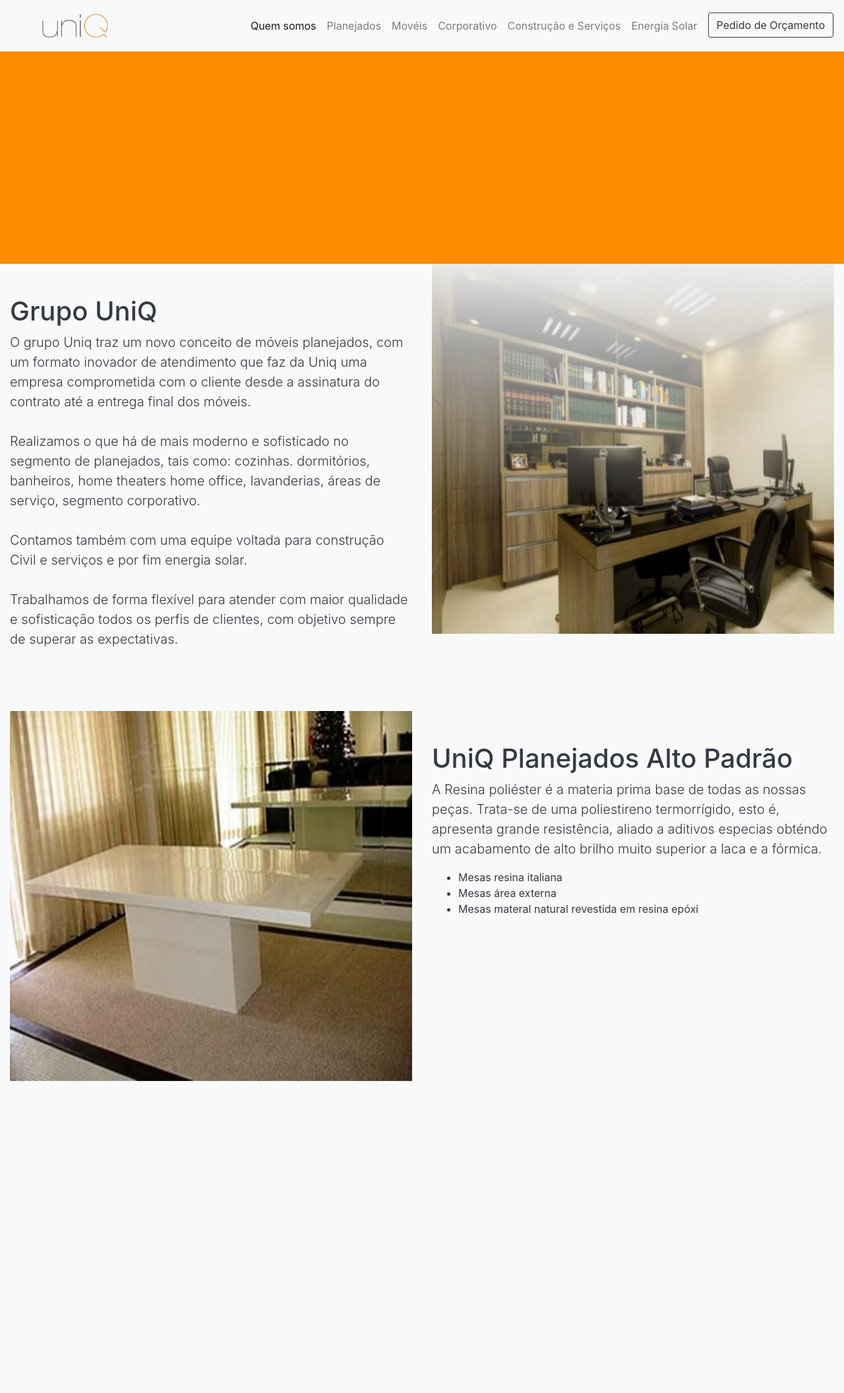
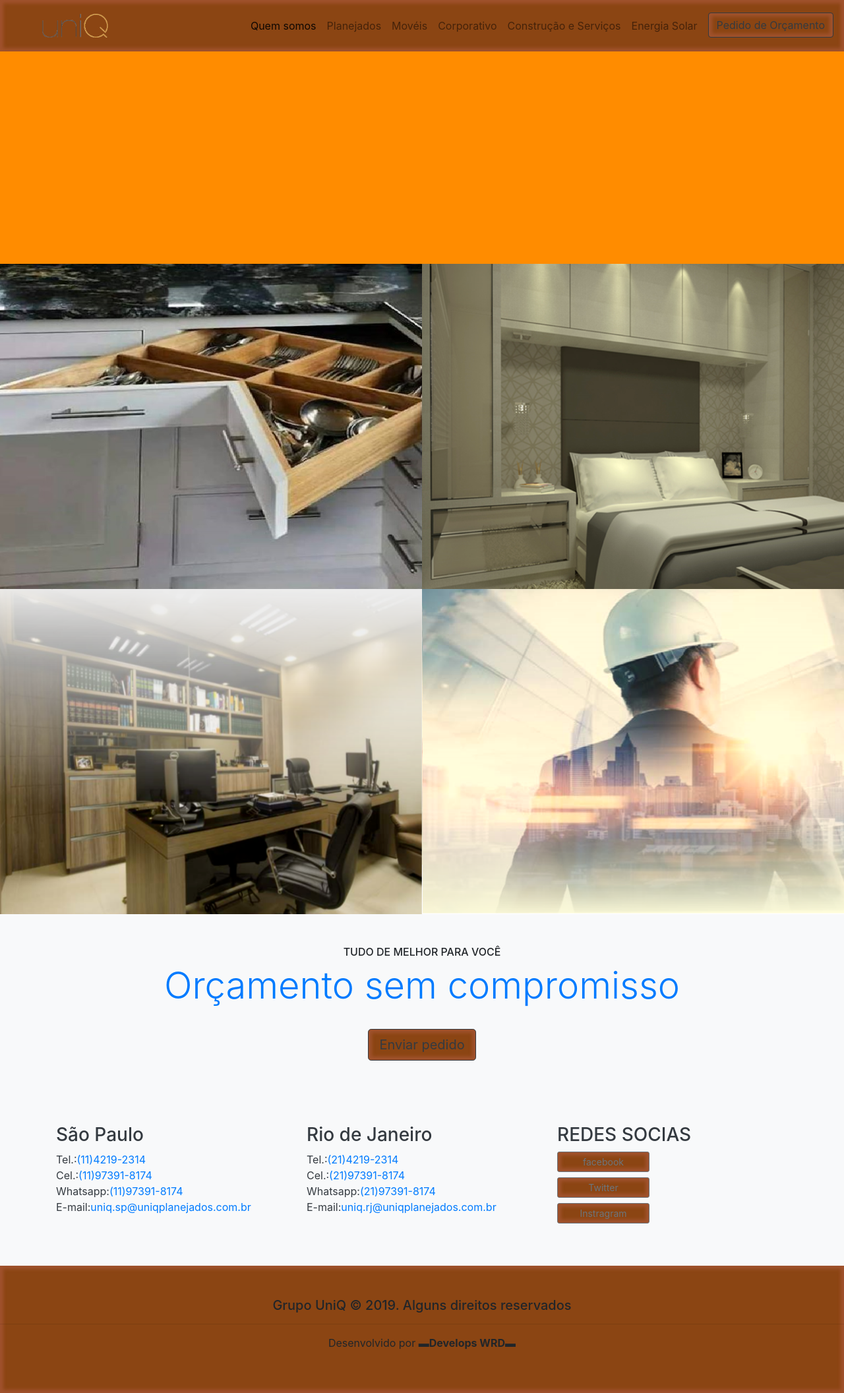
Before and after one commit to willtbnn/UniQ, a PHP site: page / in a window 1280 px wide. Shown: the whole page at 66% size. Before the commit the page ends 1639 px from the top, so only its background shows below. Run offline with PHP 8.4, Linux system fonts and the light colour scheme.

Commit message:
Home melhorada, idealizando melhor site

```diff
--- a/assets/css/style.css
+++ b/assets/css/style.css
@@ -1,16 +1,53 @@
+body{
+
+}
+
 .box-shadow {
     box-shadow: 0 2px 4px 0 rgba(0,0,0,.05),
                 0 4px 8px 0 rgba(0,0,0,.05),
 }
+
 /* Aqui e a parte onde vai vim o JS, coloquei só para meu conteudo não fica colado no menu */
+.bgf{
+    /*background-color:#FF8C00; #8B4513 / #A0522D*/
+    background-color:#8B4513;
+    box-shadow: inset 0 0 5px 5px #A0522D ;
+}
 .rafael{
     background-color:#FF8C00;
     width:auto;
     height: 400px;
 }
+/*fim da area do JS Rafael*/
 
-
-.img-controle{
-    width:100px;
-    height: 100px;
+.planejados {
+    background-size:100% 100%;
+    background-image:url(../images/planejados.jpg);
+    background-repeat:no-repeat;
+    width:100%;
+    height: 30.8em;
 }
+.planejados:hover {
+    box-shadow: inset 10px 200px 200px 10px #fff;
+}
+.moveis {
+    background-size:100% 100%;
+    background-image:url(../images/52825826_564805314030104_2139161311345377280_n.png);
+    background-repeat:no-repeat;
+    width:100%;
+    height: 30.8em;
+}
+.corporativo {
+    background-size:100% 100%;
+    background-image:url(../images/empresas.png);
+    background-repeat:no-repeat;
+    width:100%;
+    height: 30.8em;
+}
+.servicos {
+    background-size:100% 100%;
+    background-image:url(../images/servicos.png);
+    background-repeat:no-repeat;
+    width:100%;
+    height: 30.8em;
+}
--- a/index.html
+++ b/index.html
@@ -9,12 +9,11 @@
         <title>UniQ</title>
     </head>
     <body>
-        <nav class="navbar navbar-expand-md navbar-light bg-light fixed-top py-3 box-shadow">
+        <nav class="navbar navbar-expand-md navbar-light bgf fixed-top py-3 box-shadow">
             <a class="navbar-brand ml-md-5" href="#"><img src="assets/images/slogan.png" style="width:100px;" /></a>
             <buttom class="navbar-toggler" data-toggle="collapse" data-target="#navbarMenu" aria-expanded="false" aria-label="Toggle navigation">
                 <span class="navbar-toggler-icon"></span>
             </buttom>
-
             <div class="navbar-collapse collapse" id="navbarMenu">
                 <ul class="navbar-nav ml-auto">
                     <li class="navbar-item">
@@ -36,76 +35,92 @@
                         <a href="" class=" nav-link">Energia Solar</a>
                     </li>
                     <li class="navbar-item">
-                            <a href="" class="btn btn-outline-dark ml-md-2">Pedido de Orçamento</a>
+                    <a href="" class="btn btn-outline-dark ml-md-2 bgf">Pedido de Orçamento</a>
                     </li>
                 </ul>
             </div>
         </nav>
-        <div class="rafael"> Aqui fica o JS </div>
-        <section class="container-fluid">
-            <div class="row bg-light text-dark">
-                <div class="col-md-6 display-5 py-5">
-                    <h1 class="h1">Grupo UniQ</h1>
-                    <p class="lead">
-                        O grupo Uniq traz um novo conceito de móveis planejados, com um formato inovador de atendimento que faz da Uniq uma empresa comprometida com o cliente desde a assinatura do contrato até a entrega final dos móveis.<br/><br/>
-
-                        Realizamos o que há de mais moderno e sofisticado no segmento de planejados, tais como: cozinhas. dormitórios, banheiros, home theaters home office, lavanderias, áreas de serviço, segmento corporativo.<br/><br/>
-
-                        Contamos também com uma equipe voltada para construção Civil e serviços e por fim energia solar. <br/><br/>
-
-                        Trabalhamos de forma flexível para atender com maior qualidade e sofisticação todos os perfis de clientes, com objetivo sempre de superar as expectativas. <br/><br/>
-
-                    </p>
-                </div>
-                <div class="col-md-6">
-                    <div id="carouselSomos" class="carousel slide" data-ride="carousel">
-                        <div class="carousel-inner">
-                            <div class="carousel-item active" data-interval="10000">
-                              <img src="assets/images/empresas.png" class="d-block w-100" alt="..." class="img-controle">
-                            </div>
-                            <div class="carousel-item" data-interval="10000">
-                              <img src="assets/images/52825826_564805314030104_2139161311345377280_n.png" class="d-block w-100" alt="..." class="img-controle">
-                            </div>
-                            <div class="carousel-item">
-                              <img src="assets/images/52396366_1200192496823960_8030416407642505216_n.jpg" class="d-block w-100" alt="..." class="img-controle">
+        <div class="rafael" style="overflow:hidden;"> Aqui fica o JS </div>
+        <!-- aplica JS -->
+        <section class="container-fluid m-0 p-0" style="overflow:hidden;">
+            <div class="row text-dark">
+                <div class="col-md-6 p-0">
+                    <div class="planejados">
+                        <div class="conteudo py-5">
                         </div>
                     </div>
+                </div>
+                <div class="col-md-6 p-0">
+                    <div class="moveis">
+
                     </div>
                 </div>
             </div>
         </section>
-        <section class="container-fluid">
+        <section class="container-fluid m-0 p-0" style="overflow:hidden;">
             <div class="row bg-light text-dark">
-                <div class="col-md-6">
-                    <div id="carouselSomos" class="carousel slide" data-ride="carousel">
-                        <div class="carousel-inner">
-                            <div class="carousel-item active" data-interval="10000">
-                              <img src="assets/images/moveis/mesa.jpeg" class="d-block w-100" alt="..." class="img-controle">
+                <div class="col-md-6 p-0">
+                    <div class="corporativo">
+
                     </div>
-                            <div class="carousel-item" data-interval="10000">
-                              <img src="assets/images/moveis/aparador.jpeg" class="d-block w-100" alt="..." class="img-controle">
                 </div>
-                            <div class="carousel-item">
-                              <img src="assets/images/moveis/cadeira.jpeg" class="d-block w-100" alt="..." class="img-controle">
+                <div class="col-md-6 p-0">
+                    <div class="servicos">
+
                     </div>
                 </div>
             </div>
+        </section>
+        <!-- aplica JS Rafael Bucard-->
+        <section class="py-5 bg-light text-center">
+            <div class="container">
+                <span class="h6 d-block"> TUDO DE MELHOR PARA VOCÊ</span>
+                <h2 class="display-4 text-primary">Orçamento sem compromisso</h2>
+                <a href="" class="btn  btn-outline-dark btn-lg mt-4 bgf">Enviar pedido</a>
             </div>
-                <div class="col-md-6 display-5 py-5">
-                    <h1 class="h1">UniQ Planejados Alto Padrão</h1>
-                    <p class="lead">
-                        A Resina poliéster é a materia prima base de todas as nossas peças.
-                        Trata-se de uma poliestireno termorrígido, esto é, apresenta grande resistência, aliado a aditivos especias obténdo um acabamento de alto brilho muito superior a laca e a fórmica.
-                    </p>
-                    <ul>
-                        <li> Mesas resina italiana</li>
-                        <li> Mesas área externa</li>
-                        <li> Mesas materal natural revestida em resina epóxi</li>
+        </section>
+        <section class="bg-light text-dark py-5">
+            <div class="container">
+                <div class="row">
+                    <div class="col-md-4">
+                        <h4 class="h3">São Paulo</h4>
+                        <ul class="list-unstyled">
+                            <li>Tel.:<a href="">(11)4219-2314</a></li>
+                            <li>Cel.:<a href="">(11)97391-8174</a></li>
+                            <li>Whatsapp:<a href="">(11)97391-8174</a></li>
+                            <li>E-mail:<a href="">uniq.sp@uniqplanejados.com.br</a></li>
+                        </ul>
+                    </div>
+                    <div class="col-md-4">
+                        <h4 class="h3">Rio de Janeiro</h4>
+                        <ul class="list-unstyled">
+                            <li>Tel.:<a href="">(21)4219-2314</a></li>
+                            <li>Cel.:<a href="">(21)97391-8174</a></li>
+                            <li>Whatsapp:<a href="">(21)97391-8174</a></li>
+                            <li>E-mail:<a href="">uniq.rj@uniqplanejados.com.br</a></li>
+                        </ul>
+                    </div>
+                    <div class="col-md-4">
+                        <h4 class="h3">REDES SOCIAS</h4>
+                        <ul class="list-unstyled">
+                            <li><a class="btn btn-outline-secondary btn-sm btn-block mb-2 bgf " style="max-width:140px;"  href="">facebook</a></li>
+                            <li><a class="btn btn-outline-secondary btn-sm btn-block mb-2 bgf " style="max-width:140px;" href="">Twitter</a></li>
+                            <li><a class="btn btn-outline-secondary btn-sm btn-block mb-2 bgf " style="max-width:140px;"  href="">Instragram</a></li>
                         </ul>
                     </div>
                 </div>
+            </div>
         </section>
-
+        <footer class="bgf" style="overflow:hidden;">
+            <div class=" text-center py-5 ">
+                <h5 class="display-5">Grupo UniQ © 2019. Alguns direitos reservados </h5>
+                <hr/>
+                <p class="">
+                    Desenvolvido por
+                    <b>▬Develops WRD▬</b>
+                </p>
+            </div>
+        </footer>
         <script type="text/javascript" src="assets/js/jquery-3.3.1.min.js"></script>
         <script type="text/javascript" src="assets/js/bootstrap.js"></script>
         <!--Aqui em baixo vem o seu JS-->
```
Also changed, not shown: escritas.txt (added, +20 -0 lines), assets/images/planejados.jpg (added), assets/images/servicos.png (added). Lines whose indentation alone changed are shown as unchanged.
